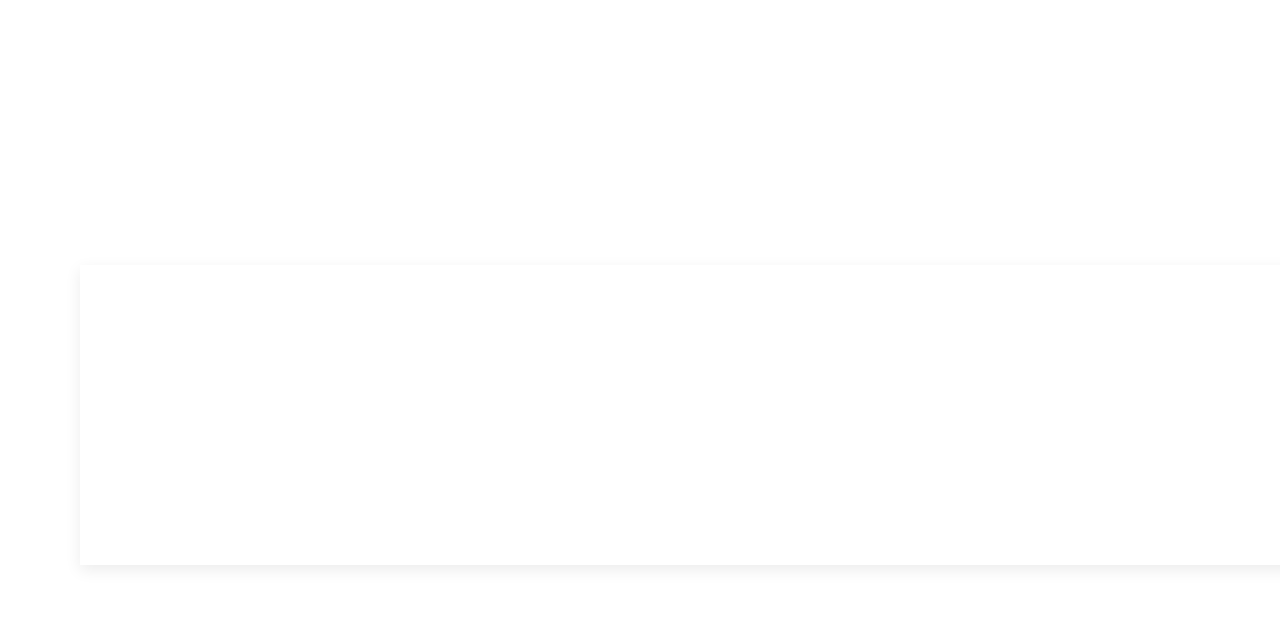
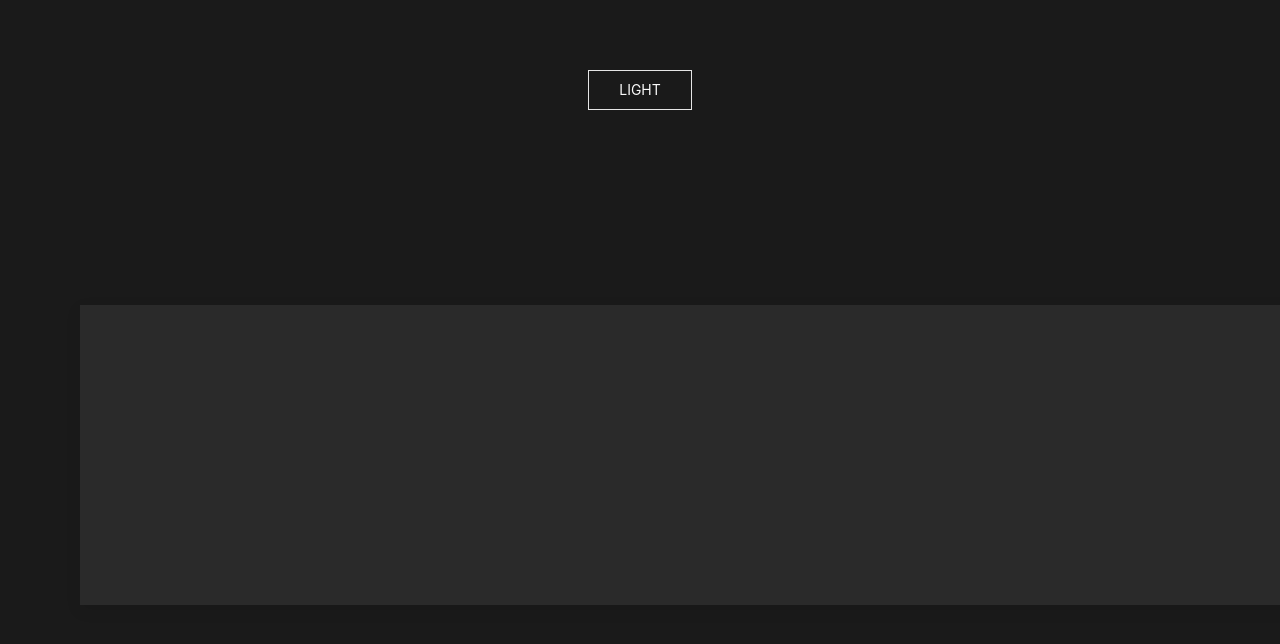
Before and after one commit to nahomtefera/interview-flash-cards, a React (Create React App) app: page / in a window 1280 px wide. Shown: the top 644 px of the page. Built offline with nearby package versions, Linux system fonts and the light colour scheme.

Commit message:
set default theme to be dark

```diff
--- a/src/App.css
+++ b/src/App.css
@@ -36,3 +36,70 @@
     transform: rotate(360deg);
   }
 }
+:root {
+  /* Light theme colors */
+  --background-color: #fff;
+  --text-color: #666;
+  --header-color: #f8f8f8;
+  --footer-color: #eee;
+  --card-background-color: #f0f0f0;
+  --card-text-color: #666;
+  --slider-bar-color: #ccc;
+  --slider-handle-color: #eee;
+  --link-color: #029acf;  /* Typical UIkit link color */
+}
+
+[data-theme="dark"] {
+  /* Dark theme colors */
+  --background-color: #1a1a1a;
+  --text-color: #fafafa;
+  --header-color: #333;
+  --footer-color: #222;
+  --card-background-color: #2a2a2a;
+  --card-text-color: #ccc;
+  --slider-bar-color: #555;
+  --slider-handle-color: #666;
+  --link-color: #1e87f0;  /* A lighter blue for better visibility in dark mode */
+}
+
+body {
+  background-color: var(--background-color);
+  color: var(--text-color);
+}
+
+.uk-card {
+  background-color: var(--card-background-color);
+  color: var(--card-text-color);
+}
+
+.uk-card-default {
+  background-color: var(--card-background-color);
+  color: var(--card-text-color);
+}
+
+.uk-card-default .uk-card-title, .uk-button-default {
+  color: var(--text-color);
+}
+
+
+
+/* .uk-slider {
+  background-color: var(--slider-bar-color);
+} */
+
+.uk-slider-handle {
+  background-color: var(--slider-handle-color);
+}
+/*
+h2, h3, h4, h1, .uk-h2, .uk-card-title{
+  color: var(--text-color);
+} */
+
+.uk-link {
+  color: var(--link-color);
+}
+
+/* Specific styles for slider navigation buttons */
+.uk-slider-items .uk-active .uk-slider-nav span {
+  background-color: var(--link-color);
+}
--- a/src/App.js
+++ b/src/App.js
@@ -1,12 +1,42 @@
+import { useEffect, useState } from 'react';
 import logo from './logo.svg';
 import './App.css';
 // Components
 import FlashCards from './components/FlashCards'
 
 function App() {
+
+  const [theme, setTheme] = useState(document.body.getAttribute('data-theme'))
+
+  useEffect(() => {
+    const currentTheme = localStorage.getItem('theme') || 'dark';
+    document.body.setAttribute('data-theme', currentTheme);
+  }, []);
+
+  const toggleTheme = () => {
+    const currentTheme = document.body.getAttribute('data-theme') || 'dark';
+    const newTheme = currentTheme === 'dark' ? 'light' : 'dark';
+    document.body.setAttribute('data-theme', newTheme);
+    localStorage.setItem('theme', newTheme);
+    setTheme(newTheme);
+  };
+
+  const ThemeButton = () => {
+    return (
+      <button onClick={toggleTheme} className="uk-button uk-button-default">
+          {
+            theme === 'light'
+              ? 'Dark'
+              : 'Light'
+          }
+      </button>
+    )
+  }
+
   return (
     <div className="App">
       <div className='uk-section '>
+        <ThemeButton />
         <div className='uk-container uk-height-viewport uk-flex uk-flex-middle'>
           <FlashCards />
         </div>
--- a/src/components/Card.jsx
+++ b/src/components/Card.jsx
@@ -5,7 +5,7 @@ const Card = ({interviewQuestion}) => {
 
     console.log('interviewQuestion: ', interviewQuestion)
     return(
-        <div className="uk-card uk-card-default uk-card-body uk-width-1@m" style={{minHeight: '300px'}}>
+        <div className="uk-card uk-card-default uk-card-body uk-width-1@m " style={{minHeight: '300px'}}>
             {
                 !showAnswer
                     ? (
```
